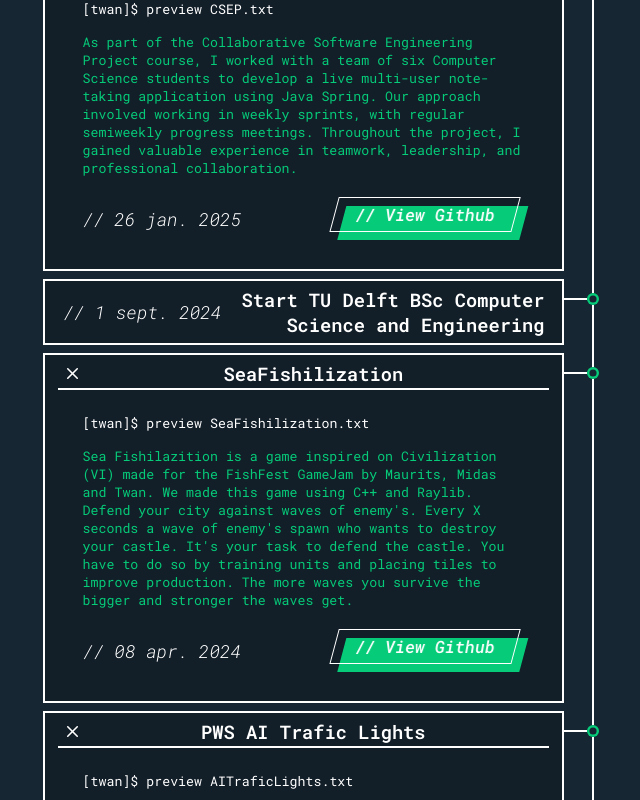
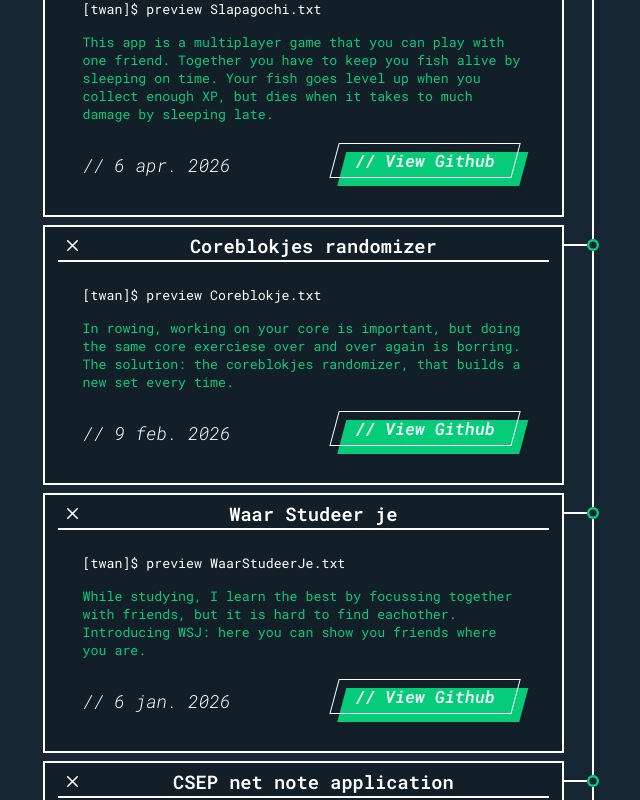
Before and after one commit to Twan-Reijinga/portfolio-site, a SvelteKit app: page / in a window 1280 px wide. Shown: the part 1680-2480 px from the top of the page, without its empty margins (629-1269 px from the left). Built offline with nearby package versions, Linux system fonts and the light colour scheme.

Commit message:
add fun sites from 2026

```diff
--- a/src/data/projects.ts
+++ b/src/data/projects.ts
@@ -17,6 +17,36 @@ interface Project {
 }
 
 const projects: Project[] = [
+	{
+		title: 'Slapagochi',
+		date: '6 apr. 2026',
+		discription:
+			"This app is a multiplayer game that you can play with one friend. Together you have to keep you fish alive by sleeping on time. Your fish goes level up when you collect enough XP, but dies when it takes to much damage by sleeping late.",
+		languages: ['React Native'],
+		fakeFileName: 'Slapagochi',
+		url: 'https://github.com/Twan-Reijinga/Slapagochi',
+		cardType: 'full'
+	},
+	{
+		title: 'Coreblokjes randomizer',
+		date: '9 feb. 2026',
+		discription:
+			"In rowing, working on your core is important, but doing the same core exerciese over and over again is borring. The solution: the coreblokjes randomizer, that builds a new set every time.",
+		languages: ['JS'],
+		fakeFileName: 'Coreblokje',
+		url: 'coreblokjesrandomizer.twan.space',
+		cardType: 'full'
+	},
+	{
+		title: 'Waar Studeer je',
+		date: '6 jan. 2026',
+		discription:
+			"While studying, I learn the best by focussing together with friends, but it is hard to find eachother. Introducing WSJ: here you can show you friends where you are.",
+		languages: ['JS'],
+		fakeFileName: 'WaarStudeerJe',
+		url: 'wsj.twan.space',
+		cardType: 'full'
+	},
 	{
 		title: 'CSEP net note application',
 		date: '26 jan. 2025',
```
